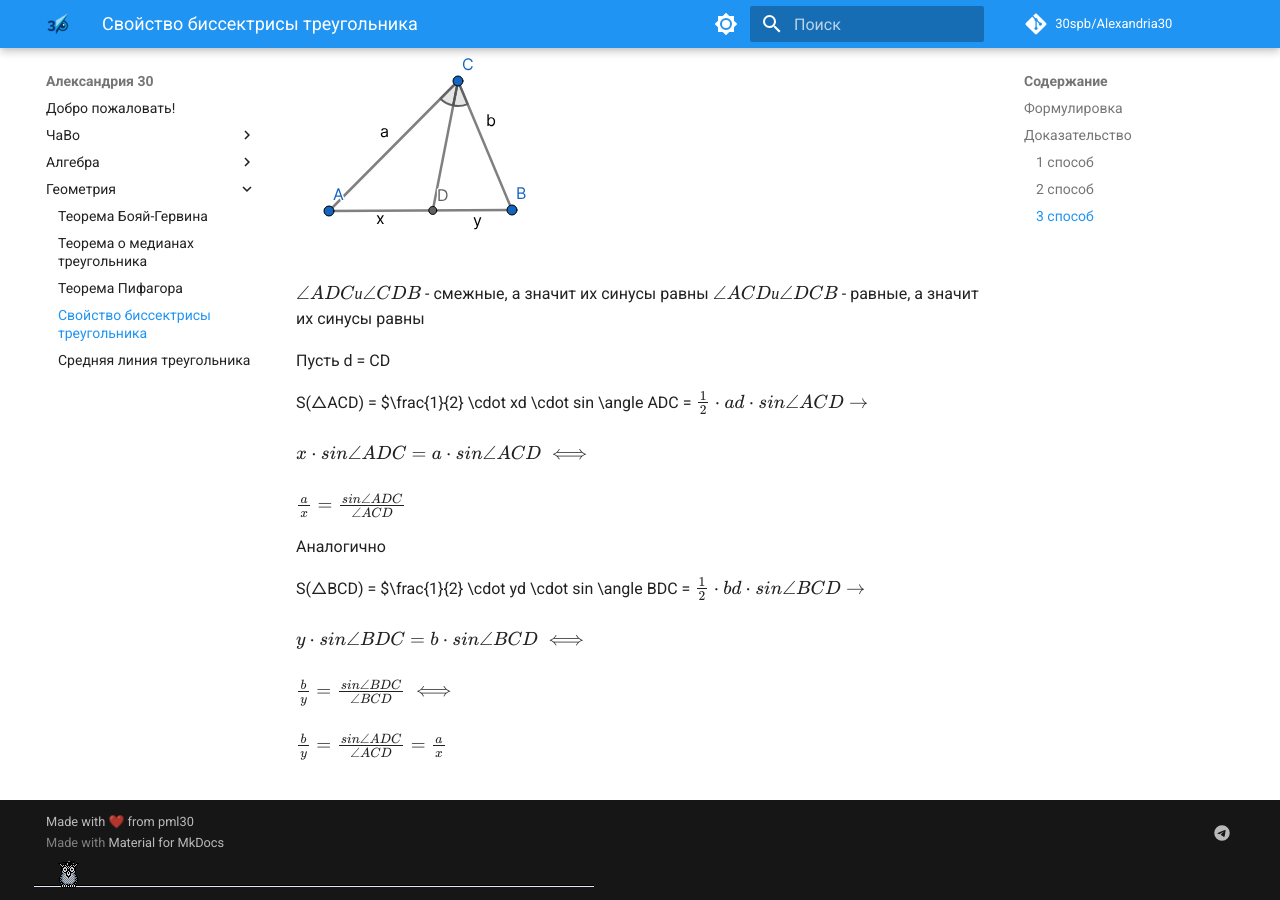
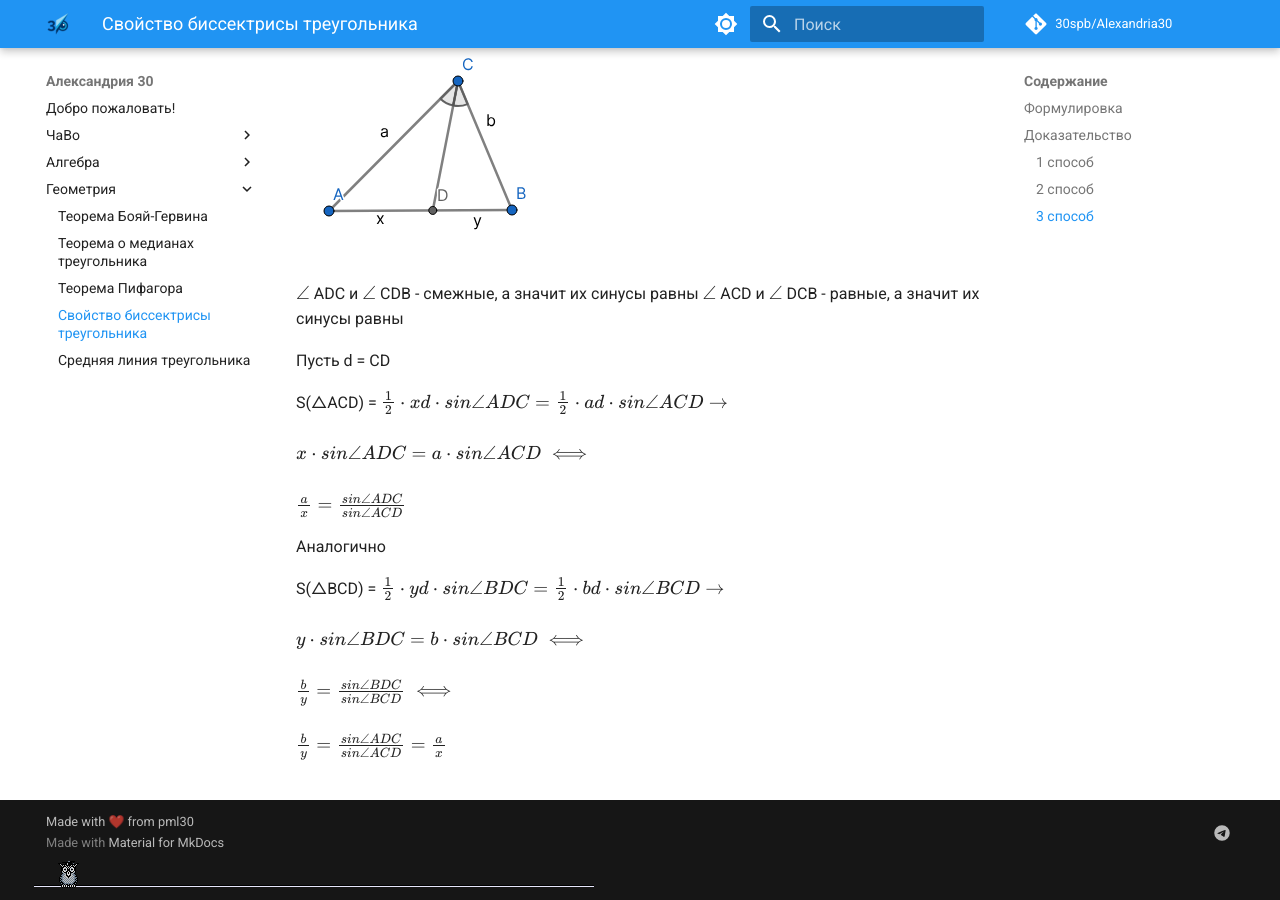
Before and after one commit to 30spb/Alexandria30, an MkDocs documentation site: the page built from docs/geometry/bissector_property.md, in a window 1280 px wide and 900 px high, scrolled down 2325 px. Built offline with MkDocs 1.6.1 and Material for MkDocs 9.7.7, drawn with Linux system fonts in a browser that asks for light colours; comment, search, counter and statistics services are not loaded; some of the changed lines change nothing that is shown.

Commit message:
Update bissector_property.md
Поправил Latex

```diff
--- a/docs/geometry/bissector_property.md
+++ b/docs/geometry/bissector_property.md
@@ -57,20 +57,20 @@ $\begin{array}{ll}
 ![способ 3](../assets/geometry/bissector_property/given.svg "способ 3")
 
 <div style="overflow-x: auto; overflow-y: hidden" markdown="block">
-$\angle ADC и \angle CDB$ - смежные, а значит их синусы равны
-$\angle ACD и \angle DCB$ - равные, а значит их синусы равны
+$\angle$ ADC и $\angle$ CDB - смежные, а значит их синусы равны
+$\angle$ ACD и $\angle$ DCB - равные, а значит их синусы равны
 
 Пусть d = CD
 
-S(△ACD) = $\frac{1}{2} \cdot xd \cdot sin \angle ADC = $\frac{1}{2} \cdot ad \cdot sin \angle ACD \rightarrow$ <br><br>
+S(△ACD) = $\frac{1}{2} \cdot xd \cdot sin \angle ADC = \frac{1}{2} \cdot ad \cdot sin \angle ACD \rightarrow$ <br><br>
 $x \cdot sin \angle ADC = a \cdot sin \angle ACD \iff$ <br><br>
-$\frac{a}{x} = \frac{sin \angle ADC}{\angle ACD}$
+$\frac{a}{x} = \frac{sin \angle ADC}{sin \angle ACD}$
 
 Аналогично
 
-S(△BCD) = $\frac{1}{2} \cdot yd \cdot sin \angle BDC = $\frac{1}{2} \cdot bd \cdot sin \angle BCD \rightarrow$ <br><br>
+S(△BCD) = $\frac{1}{2} \cdot yd \cdot sin \angle BDC = \frac{1}{2} \cdot bd \cdot sin \angle BCD \rightarrow$ <br><br>
 $y \cdot sin \angle BDC = b \cdot sin \angle BCD \iff$ <br><br>
-$\frac{b}{y} = \frac{sin \angle BDC}{\angle BCD} \iff$ <br><br>
-$\frac{b}{y} = \frac{sin \angle ADC}{\angle ACD} = \frac{a}{x}$
+$\frac{b}{y} = \frac{sin \angle BDC}{sin \angle BCD} \iff$ <br><br>
+$\frac{b}{y} = \frac{sin \angle ADC}{sin \angle ACD} = \frac{a}{x}$
 
 </div>
```
